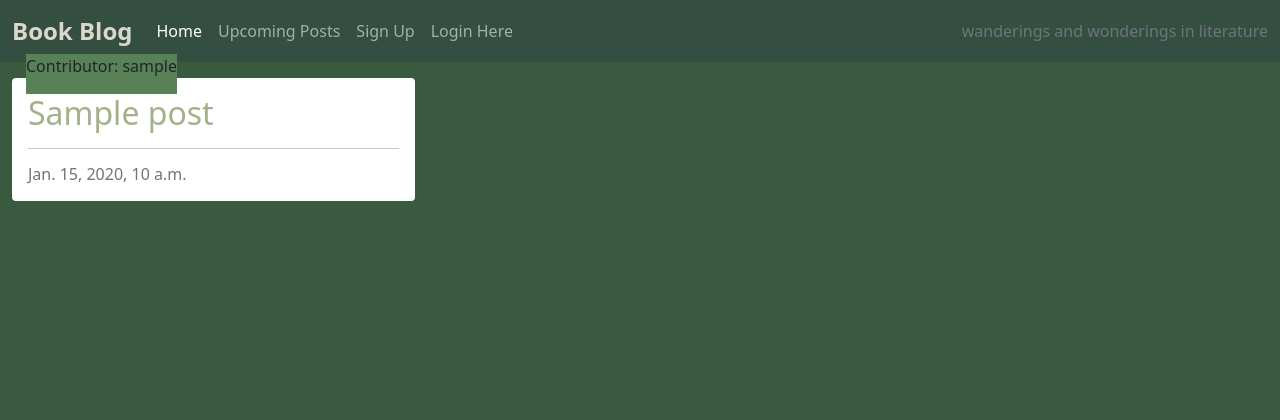
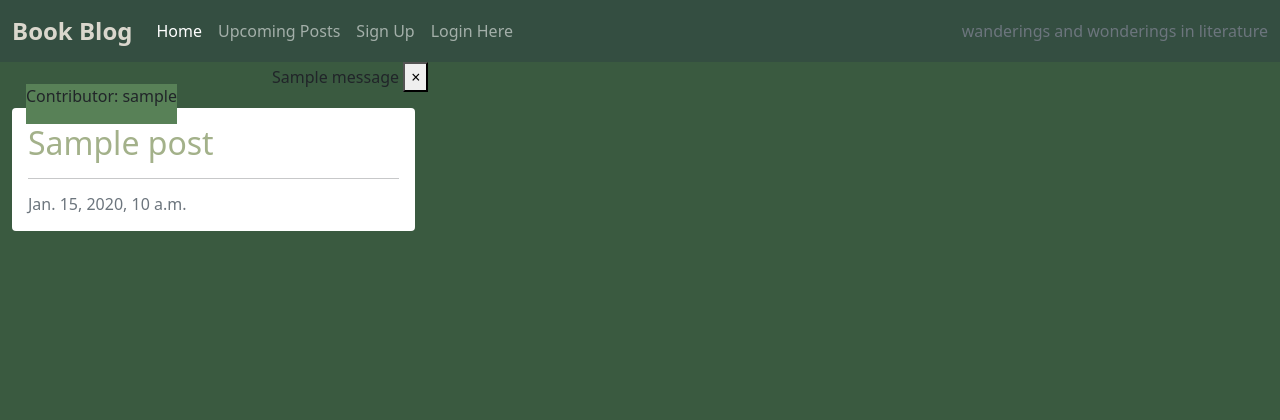
Before and after one commit to A-Hebbes/blog2, a Django app: page / in a window 1280 px wide. Shown: the top 420 px of the page. Run offline with Django 4.2, Linux system fonts and the light colour scheme; tables that the repository leaves empty hold one stand-in row (values such as "Sample post"); one stand-in notice (Sample message) is shown.

Commit message:
add container for comment message

```diff
--- a/templates/base.html
+++ b/templates/base.html
@@ -69,6 +69,21 @@
         </div>
     </nav>
 
+    <!-- display comment message -->
+<div class="container custom-messages">
+    <div class="row justify-content-center">
+      <div class="col-lg-8 col-md-10">
+        {% for message in messages %}
+        <div class="custom-alert {{ message.tags }} fade show" role="alert">
+          {{ message | safe }}
+          <button type="button" class="close-btn" data-bs-dismiss="alert" aria-label="Close">&times;</button>
+        </div>
+        {% endfor %}
+      </div>
+    </div>
+  </div>
+
+
     <main class="flex-shrink-0 main-bg">
 
         {% block content %}
```
